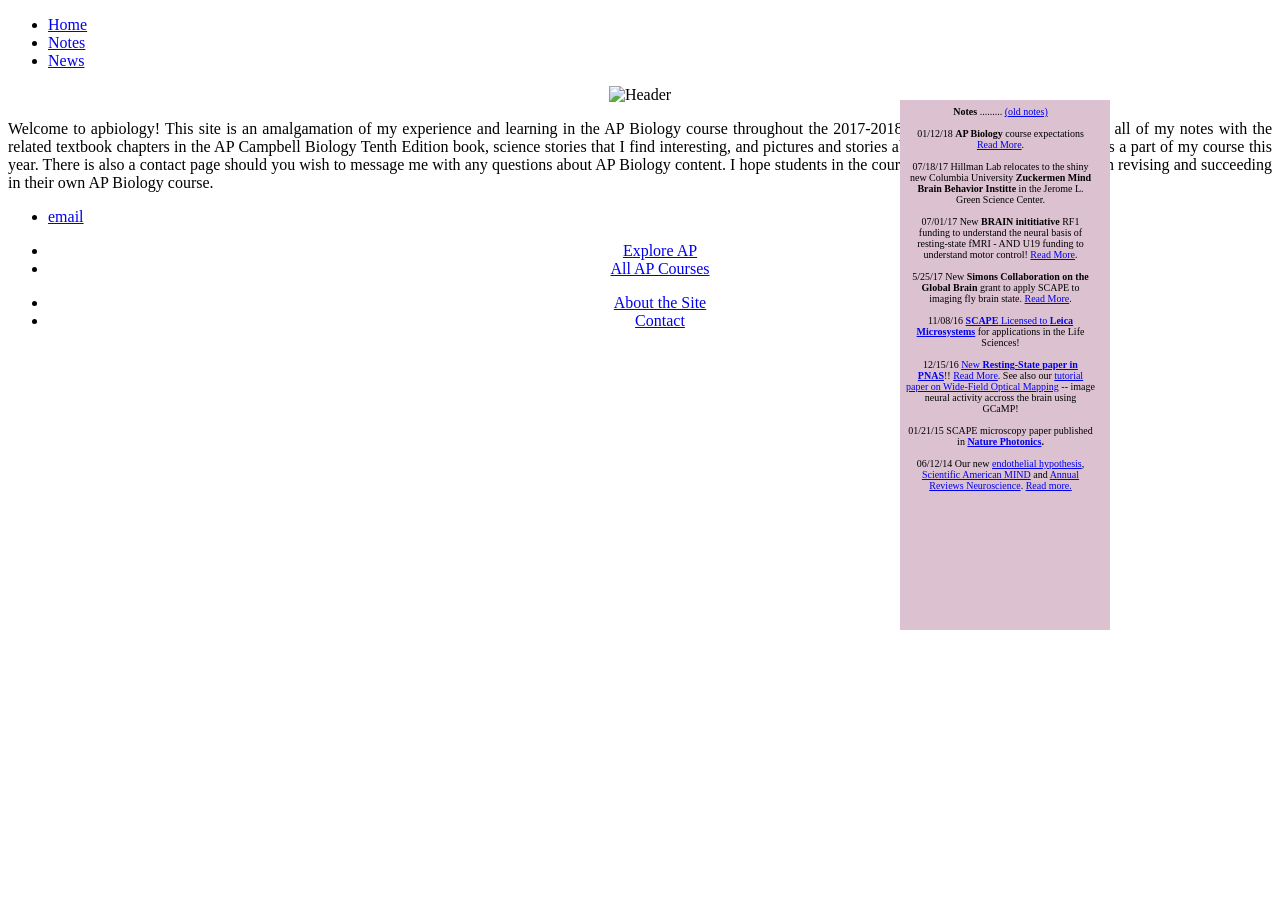
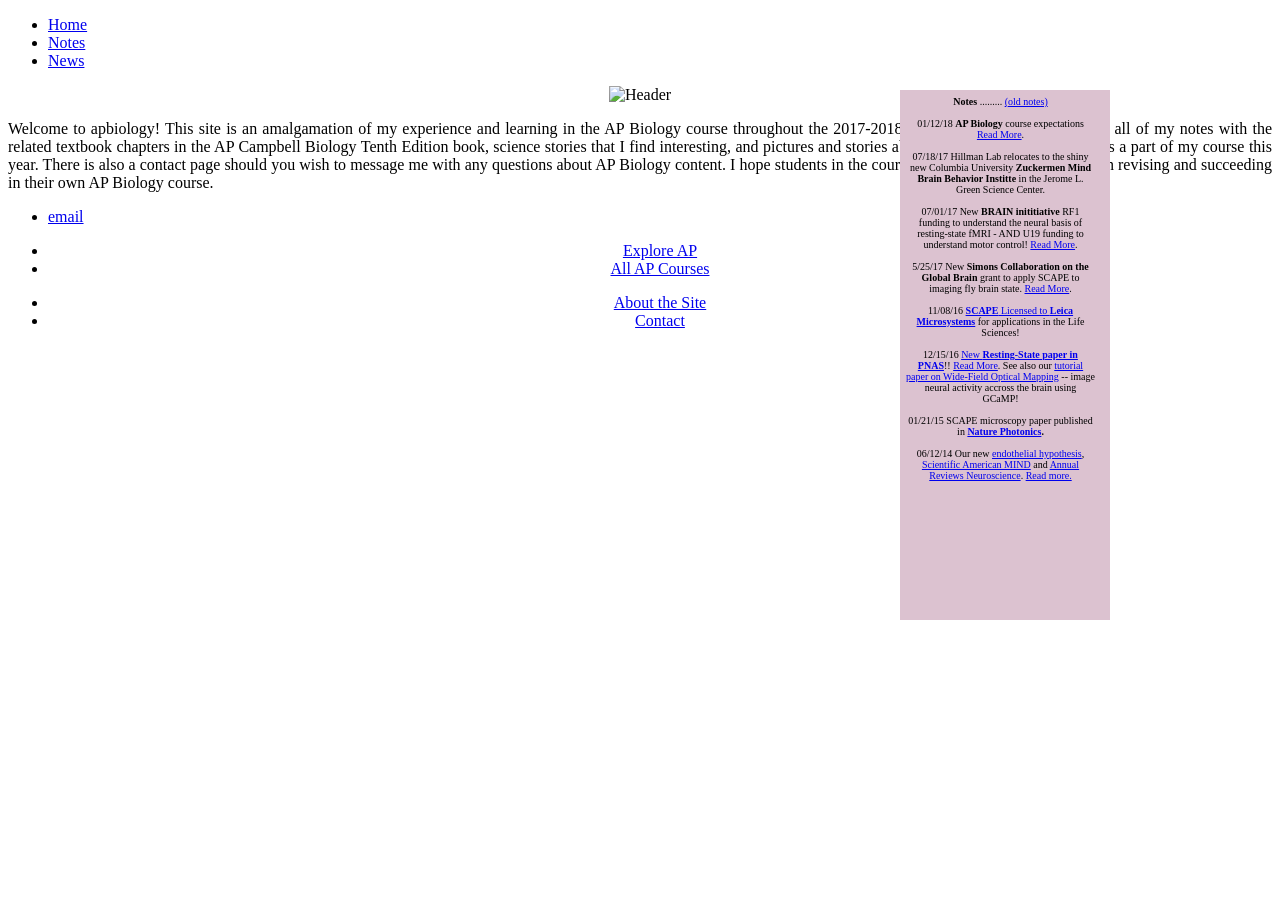
Before and after one commit to meganscarlett/meganscarlett.github.io, a Jekyll site: the page built from index.html, in a window 1280 px wide. Built offline with Jekyll 4.4.1, drawn with Linux system fonts in a browser that asks for light colours.

Commit message:
Update index.html

```diff
--- a/index.html
+++ b/index.html
@@ -13,7 +13,7 @@ There is also a contact page should you wish to message me with any questions ab
 
 I hope students in the course can find this content helpful in revising and succeeding in their own AP Biology course.</a></p></div>
 
-<div id="**Recent News Box**" style="height: 530px; left: 900px; position: absolute; top: 100px; width: 210px; background: #DCC2D0; z-index: 1;font-size: 10px" class="style_SkipStroke_3">
+<div id="**Recent News Box**" style="height: 530px; left: 900px; position: absolute; top: 90px; width: 210px; background: #DCC2D0; z-index: 1;font-size: 10px" class="style_SkipStroke_3">
 <table cellpadding="4">
 	<td width="189" ><span class="style11"><b>Notes</b></span><span class="style17"> .........       <a href="/_posts.html">(old notes)</a><br>
                     <br>
```
